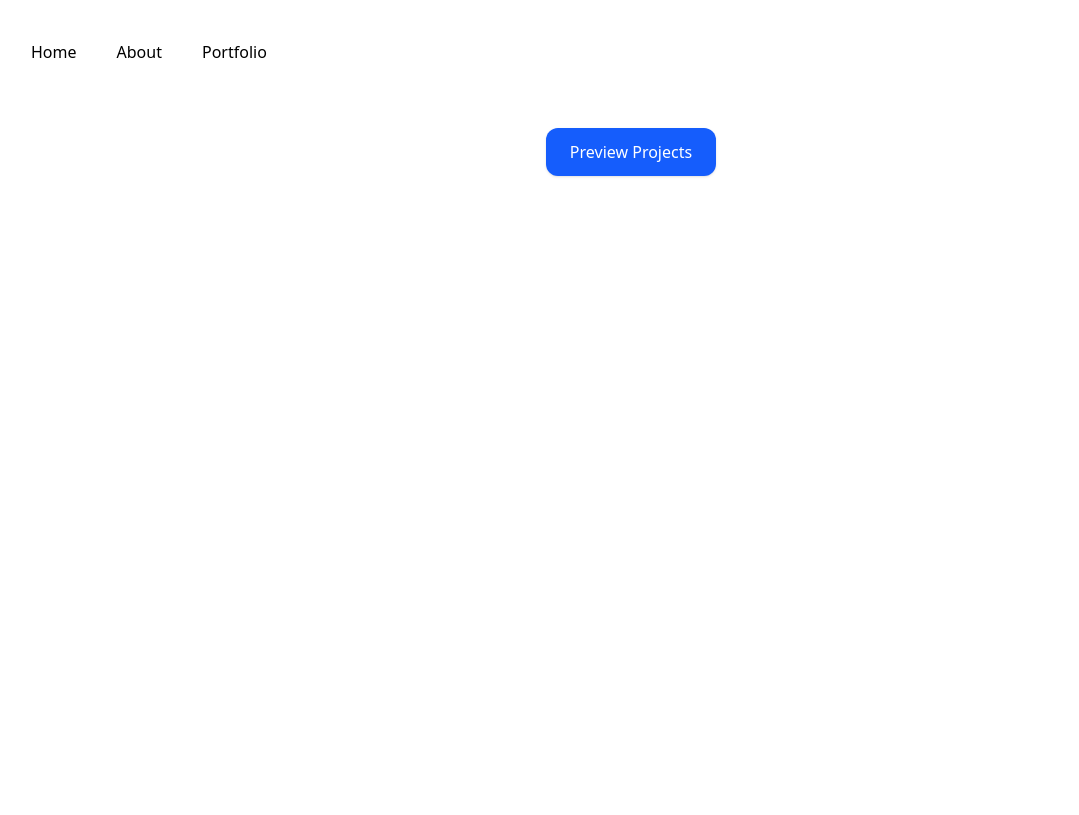
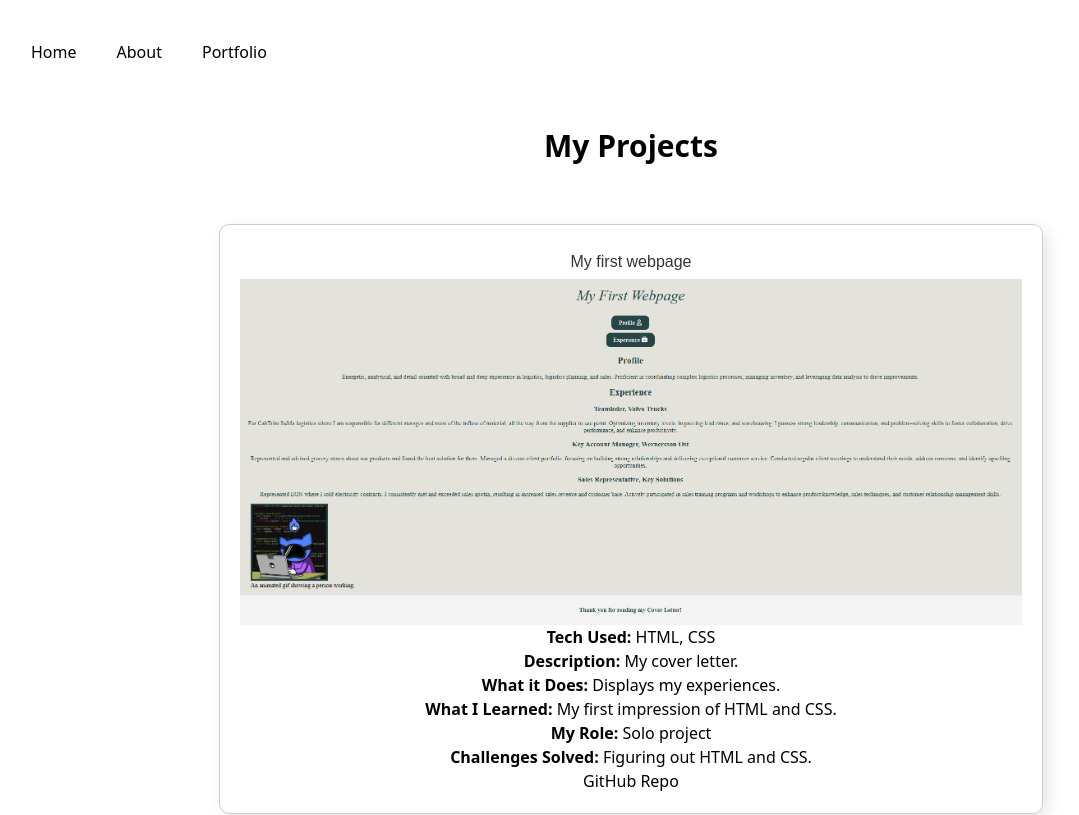
Before and after one commit to raymond-chao/react-project, a React (Vite) app: page /portfolio in a window 1280 px wide. Shown: the top 815 px of the page, without its empty margins (9-1088 px from the left). Built offline with nearby package versions, Linux system fonts and the light colour scheme.

Commit message:
popup added

```diff
--- a/src/App.jsx
+++ b/src/App.jsx
@@ -3,6 +3,7 @@ import Home from "./Pages/Home";
 import About from "./Pages/About";
 import Portfolio from "./Pages/Portfolio";
 import Navbar from "./Navbar.jsx";
+
 
 function App() {
   return (
--- a/src/Pages/Portfolio.jsx
+++ b/src/Pages/Portfolio.jsx
@@ -1,26 +1,28 @@
 import React, { useState } from 'react';
-import Project from '../components/ProjectList.jsx';
+import ProjectsList from '../components/ProjectList.jsx';
+import Popup from '../components/Popup.jsx';
 
 function Portfolio() {
-  const [showProjects, setShowProjects] = useState(false);
+  const [selectedProject, setSelectedProject] = useState(null);
 
-  const handleClick = () => {
-    setShowProjects(prev => !prev);
+  const handleProjectClick = (project) => {
+    setSelectedProject(project);
+  };
+
+  const closePopup = () => {
+    setSelectedProject(null);
   };
 
   return (
     <div className="flex flex-col items-center p-6">
-      <button
-        onClick={handleClick}
-        className="mb-6 px-6 py-3 bg-blue-600 text-white rounded-xl shadow hover:bg-blue-700 transition-all"
-      >
-        {showProjects ? 'Hide Projects' : 'Preview Projects'}
-      </button>
+      <h1 className="text-3xl font-bold mb-6">My Projects</h1>
 
-      {showProjects && (
-        <div className="w-full max-w-4xl space-y-6">
-          <Project />
-        </div>
+      <div className="w-full max-w-4xl space-y-6">
+        <ProjectsList onProjectClick={handleProjectClick} />
+      </div>
+
+      {selectedProject && (
+        <Popup project={selectedProject} onClose={closePopup} />
       )}
     </div>
   );
--- /dev/null
+++ b/src/components/Popup.jsx
@@ -0,0 +1,26 @@
+import React from 'react';
+
+function Popup({ project, onClose }) {
+  if (!project) return null;
+
+  return (
+    <div className="popup-overlay" onClick={onClose}>
+      <div className="popup-content" onClick={(e) => e.stopPropagation()}>
+        <h2>{project.name}</h2>
+        <img src={project.image} alt={project.name} className="popup-img" />
+        <p><b>Tech Used:</b> {project.tech.join(', ')}</p>
+        <p><b>Description:</b> {project.description}</p>
+        <p><b>What it Does:</b> {project.purpose}</p>
+        <p><b>What I Learned:</b> {project.learning}</p>
+        <p><b>My Role:</b> {project.role}</p>
+        <p><b>Challenges Solved:</b> {project.challenges}</p>
+        <a href={project.repo} target="_blank" rel="noopener noreferrer">
+          GitHub Repo
+        </a>
+        <button onClick={onClose}>Close</button>
+      </div>
+    </div>
+  );
+}
+
+export default Popup;
--- a/src/components/ProjectList.jsx
+++ b/src/components/ProjectList.jsx
@@ -3,7 +3,7 @@ import project1Img from '../assets/project1.png';
 import project2Img from '../assets/project2.png';
 import project3Img from '../assets/project3.png';
 
-function ProjectsList() {
+function ProjectsList({onProjectClick}) {
   const projects = [
     {
       name: 'My first webpage',
@@ -43,7 +43,9 @@ function ProjectsList() {
   return (
     <div className="projects-list p-4 max-w-4xl mx-auto">
       {projects.map((proj, i) => (
-        <ProjectCard key={i} {...proj} />
+        <div key={i} onClick={() => onProjectClick(proj)}>
+          <ProjectCard {...proj} />
+        </div>
       ))}
     </div>
   );
--- a/src/index.css
+++ b/src/index.css
@@ -27,3 +27,33 @@
   color: #333;
   margin: 5px 0;
 }
+
+/* Portfolio - Popup */
+.popup-overlay {
+  position: fixed;
+  top: 0;
+  left: 0;
+  width: 100%;
+  height: 100%;
+  background: rgba(0, 0, 0, 0.6);
+  display: flex;
+  justify-content: center;
+  align-items: center;
+  z-index: 1000;
+}
+
+.popup-content {
+  background: white;
+  padding: 2rem;
+  border-radius: 10px;
+  max-width: 600px;
+  width: 90%;
+  box-shadow: 0 4px 20px rgba(0, 0, 0, 0.3);
+  position: relative;
+}
+
+.popup-img {
+  width: 100%;
+  height: auto;
+  margin-bottom: 1rem;
+}
```
